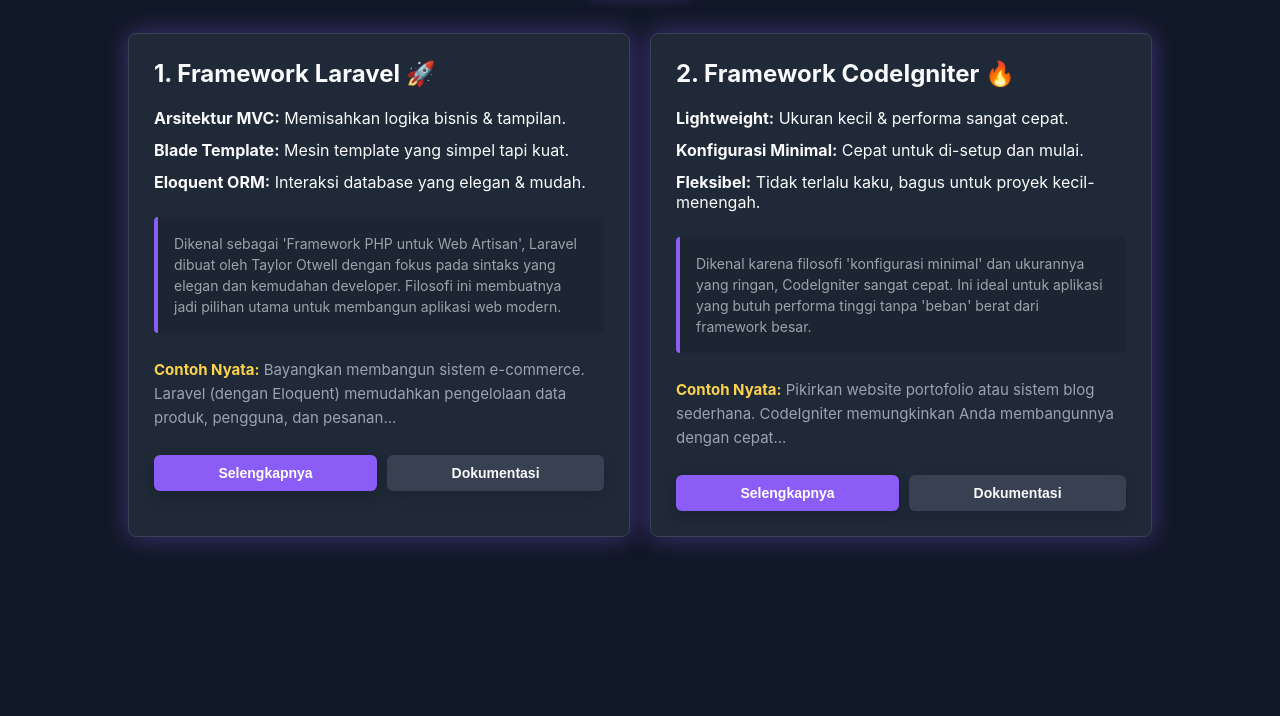
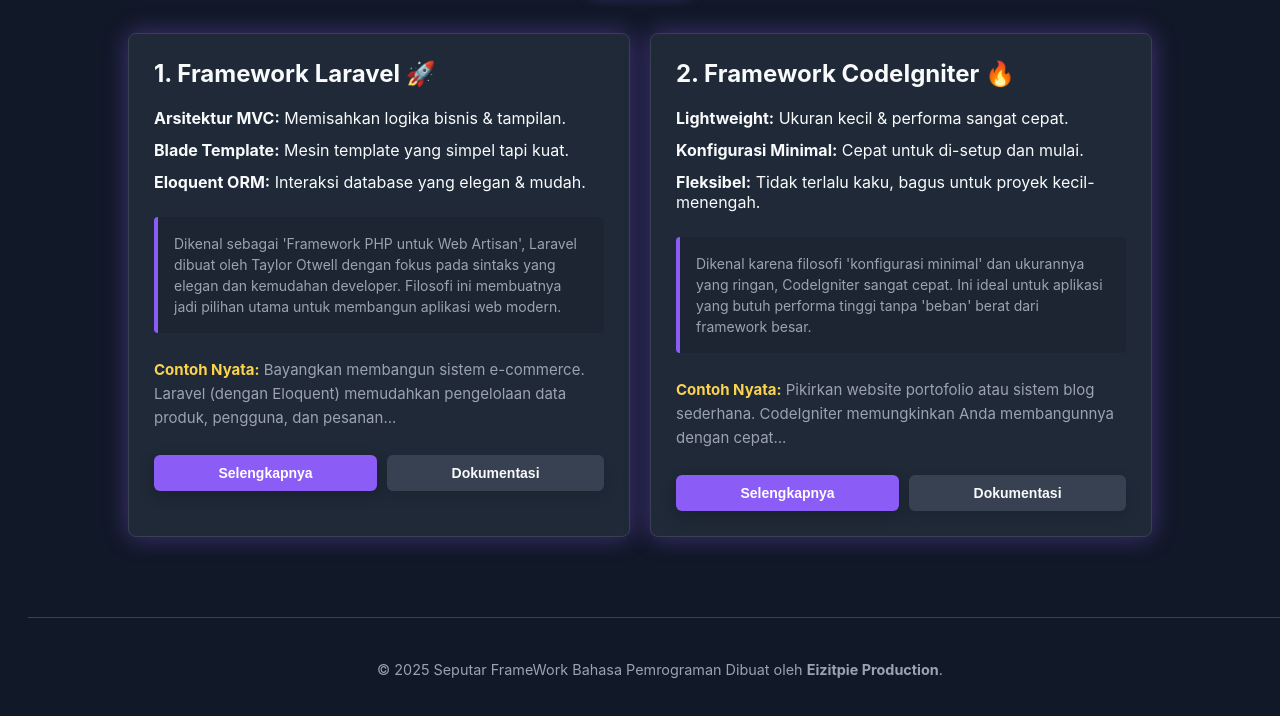
Before and after one commit to eizitpie15production/ProjectFramework, a plain HTML site: page index.html in a window 1280 px wide. Shown: the part 110-826 px from the top of the page. Before the commit the page ends 800 px from the top, so only its background shows below. Drawn offline with Linux system fonts and the light colour scheme.

Commit message:
Add files via upload

```diff
--- a/index.html
+++ b/index.html
@@ -4,7 +4,9 @@
 <head>
     <meta charset="UTF-8">
     <meta name="viewport" content="width=device-width, initial-scale=1.0">
-    <title>Kumpulan Lengkap Framework Bahasa Pemrograman</title>
+    <title>Framework Bahasa Pemrograman - Eizitpie Production</title>
+    <link rel="icon" type="image/png"
+        href="https://static.wixstatic.com/media/a0b164_7672abbe760b42ea86445cbf7d63beec~mv2.png/v1/fill/w_617,h_588,al_c,q_90,usm_0.66_1.00_0.01,enc_auto/a0b164_7672abbe760b42ea86445cbf7d63beec~mv2.png">
     <link rel="stylesheet" href="style.css">
 </head>
 
@@ -141,6 +143,15 @@
 
 
     <audio src="Pebble.mp3" autoplay loop></audio>
+
+    <footer class="site-footer">
+        <p>
+            &copy; 2025 Seputar FrameWork Bahasa Pemrograman Dibuat oleh
+            <a href="https://infomedsoseizitpie.carrd.co/" target="_blank" rel="noopener noreferrer">Eizitpie
+                Production</a>.
+        </p>
+    </footer>
+
     <script src="script.js"></script>
 
 </body>
--- a/style.css
+++ b/style.css
@@ -352,3 +352,34 @@ audio {
   background-color: rgba(200, 30, 30, 0.8); /* Merah YouTube saat hover */
   transform: translate(-50%, -50%) scale(1.1); /* Ikon membesar */
 }
+
+/* ========================================
+   FOOTER STYLES
+   ======================================== */
+.site-footer {
+    width: 100%;
+    text-align: center;
+    padding: 40px 20px;
+    margin-top: 80px;
+    border-top: 1px solid var(--color-border);
+    background-color: var(--color-primary-dark);
+}
+
+.site-footer p {
+    margin: 0;
+    color: var(--color-text-muted);
+    font-size: 0.9em;
+    line-height: 1.6;
+}
+
+.site-footer a {
+    color: var(--color-accent-blue);
+    font-weight: 700;
+    text-decoration: none;
+    transition: color 0.2s ease, text-decoration 0.2s ease;
+}
+
+.site-footer a:hover {
+    color: var(--color-accent-orange);
+    text-decoration: underline;
+}
```
